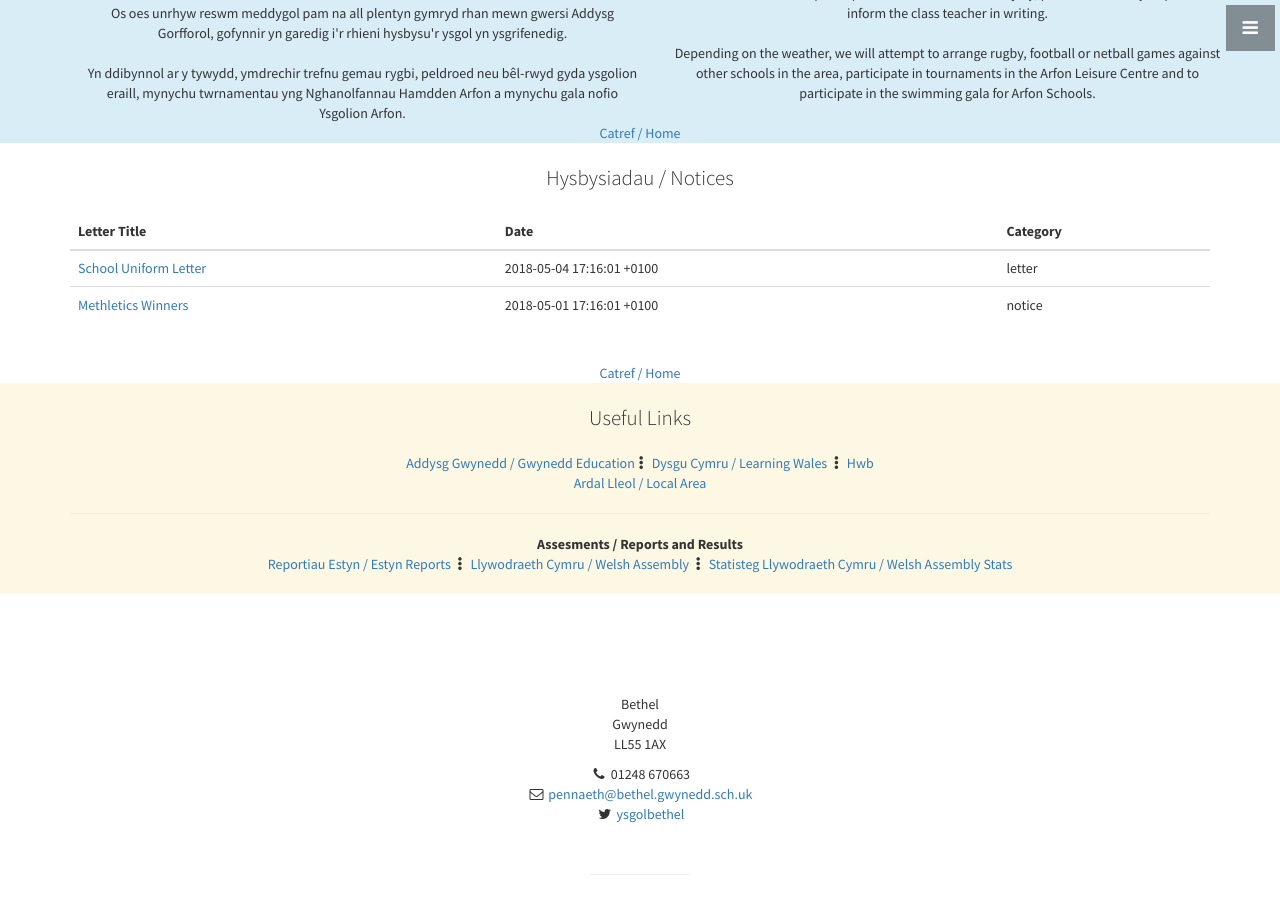
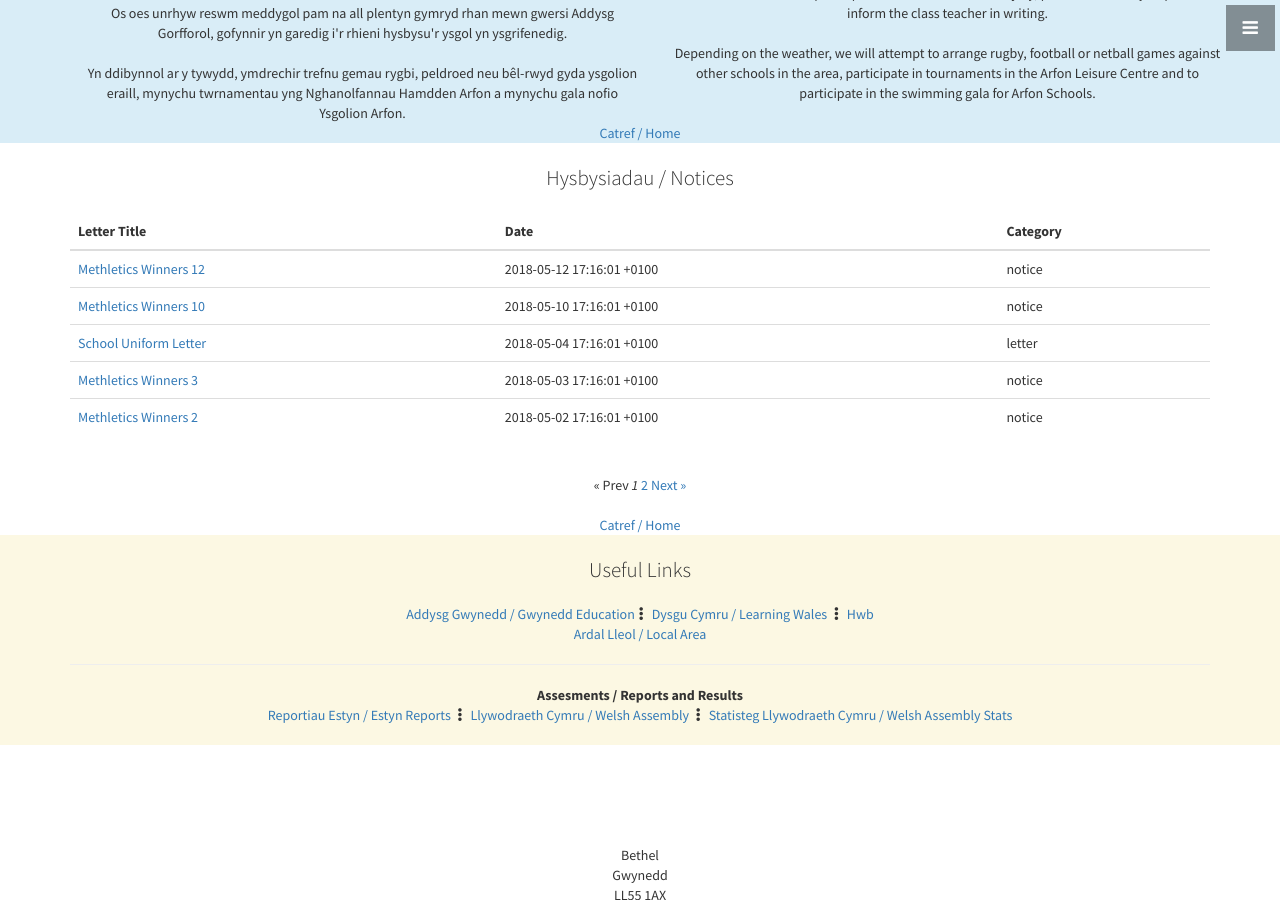
Before and after one commit to matatysgolbethel/matatysgolbethel.github.io, a Jekyll site: the page built from index.html, in a window 1280 px wide and 900 px high, scrolled down 17171 px. Built offline with Jekyll 4.4.1, drawn with Linux system fonts in a browser that asks for light colours; the list of posts is cut into pages by our own code; comment, search, counter and statistics services are not loaded.

Commit message:
this adds 5 per pagination to the website

```diff
--- a/_config.yml
+++ b/_config.yml
@@ -8,6 +8,7 @@ baseurl: "" # the subpath of your site, e.g. /blog/
 url: "" # the base hostname & protocol for your site
 
 timezone: Europe/London
+paginate: 5
 
 # User setting
 owner:
--- a/_includes/head.html
+++ b/_includes/head.html
@@ -9,13 +9,13 @@
   <title>Ysgol Bethel</title>
 
   <!-- Bootstrap Core CSS -->
-  <link href="css/bootstrap.min.css" rel="stylesheet">
+  <link href="/css/bootstrap.min.css" rel="stylesheet">
 
   <!-- Custom CSS -->
-  <link href="css/stylish-portfolio.css" rel="stylesheet">
+  <link href="/css/stylish-portfolio.css" rel="stylesheet">
 
   <!-- Custom Fonts -->
-  <link href="font-awesome/css/font-awesome.min.css" rel="stylesheet" type="text/css">
+  <link href="/font-awesome/css/font-awesome.min.css" rel="stylesheet" type="text/css">
   <link href="http://fonts.googleapis.com/css?family=Source+Sans+Pro:300,400,700,300italic,400italic,700italic" rel="stylesheet" type="text/css">
 
   <!-- HTML5 Shim and Respond.js IE8 support of HTML5 elements and media queries -->
--- a/_includes/header.html
+++ b/_includes/header.html
@@ -1,9 +1,8 @@
 <header id="top" class="header">
   <div class="text-vertical-center">
     <br><br><br><br>
-    <img src="img/school.png"><br><br><br>
+    <img src="/img/school.png"><br><br><br>
     <br><br>
-
     <a href="#policies" class="btn btn-dark btn-lg">Polisiau / Policies</a>
     <a href="#esafety" class="btn btn-dark btn-lg">E-Diogelwch / E-Safery</a>
     <a href="#sportsprovision" class="btn btn-dark btn-lg">Fitrwydd / Fitness</a>
--- a/_includes/notices.html
+++ b/_includes/notices.html
@@ -5,15 +5,42 @@
       <div class="col-lg-12 text-center">
         <h2 class="lead">Hysbysiadau / Notices</h2>
         <table class="table">
-        <thead><tr><th><strong>Letter Title</strong></th><th><strong>Date</strong></th><th><strong>Category</strong></th></thead><tr>
-          {% for post in site.posts %}
+          <thead><tr><th><strong>Letter Title</strong></th><th><strong>Date</strong></th><th><strong>Category</strong></th></thead></tr>
+            <!-- This loops through the paginated posts -->
+            {% for post in paginator.posts %}
               <tr>
                 <td class="text-left"><a target="_blank" href="{{ post.url }}">{{ post.title }}</a></td>
                 <td class="text-left">{{ post.date }}</td>
                 <td class="text-left">{{ post.categories }}</td>
               </tr>
-          {% endfor %}
+            {% endfor %}
         </table>
+        <!-- Pagination links -->
+        {% if paginator.total_pages > 1 %}
+<div class="pagination">
+  {% if paginator.previous_page %}
+    <a href="{{ paginator.previous_page_path | prepend: site.baseurl | replace: '//', '/' }}#notices">&laquo; Prev</a>
+  {% else %}
+    <span>&laquo; Prev</span>
+  {% endif %}
+
+  {% for page in (1..paginator.total_pages) %}
+    {% if page == paginator.page %}
+      <em>{{ page }}</em>
+    {% elsif page == 1 %}
+      <a href="{{ paginator.previous_page_path | prepend: site.baseurl | replace: '//', '/' }}#notices">{{ page }}</a>
+    {% else %}
+      <a href="{{ site.paginate_path | prepend: site.baseurl | replace: '//', '/' | replace: ':num', page }}">{{ page }}</a>
+    {% endif %}
+  {% endfor %}
+
+  {% if paginator.next_page %}
+    <a href="{{ paginator.next_page_path | prepend: site.baseurl | replace: '//', '/' }}#notices">Next &raquo;</a>
+  {% else %}
+    <span>Next &raquo;</span>
+  {% endif %}
+</div>
+{% endif %}
         <br/>
        {% include subject_spacer.html %}
       </div>
--- a/_includes/scripts.html
+++ b/_includes/scripts.html
@@ -1,8 +1,8 @@
 <!-- jQuery -->
-<script src="js/jquery.js"></script>
+<script src="/js/jquery.js"></script>
 
 <!-- Bootstrap Core JavaScript -->
-<script src="js/bootstrap.min.js"></script>
+<script src="/js/bootstrap.min.js"></script>
 
 <!-- Custom Theme JavaScript -->
-<script src="js/custom.js"></script>
+<script src="/js/custom.js"></script>
--- /dev/null
+++ b/_posts/2018-05-02-test-letter-2.md
@@ -0,0 +1,8 @@
+---
+layout: post
+title:  "Methletics Winners 2"
+date:   2018-05-02 16:16:01
+categories: notice
+---
+
+Year 5 did really well at mathletics
--- /dev/null
+++ b/_posts/2018-05-03-test-letter-3.md
@@ -0,0 +1,8 @@
+---
+layout: post
+title:  "Methletics Winners 3"
+date:   2018-05-03 16:16:01
+categories: notice
+---
+
+Year 4 did really well at mathletics
--- /dev/null
+++ b/_posts/2018-05-10-test-letter-10.md
@@ -0,0 +1,8 @@
+---
+layout: post
+title:  "Methletics Winners 10"
+date:   2018-05-10 16:16:01
+categories: notice
+---
+
+Year 10 did really well at mathletics
--- /dev/null
+++ b/_posts/2018-05-12-test-letter-12.md
@@ -0,0 +1,8 @@
+---
+layout: post
+title:  "Methletics Winners 12"
+date:   2018-05-12 16:16:01
+categories: notice
+---
+
+Year 12 did really well at mathletics
--- a/css/stylish-portfolio.css
+++ b/css/stylish-portfolio.css
@@ -155,7 +155,7 @@ hr.small {
     position: relative;
     width: 100%;
     height: 100%;
-    background: url(../img/bg.jpg) no-repeat center center scroll;
+    background: url(/img/bg.jpg) no-repeat center center scroll;
     -webkit-background-size: cover;
     -moz-background-size: cover;
     background-size: cover;
```
